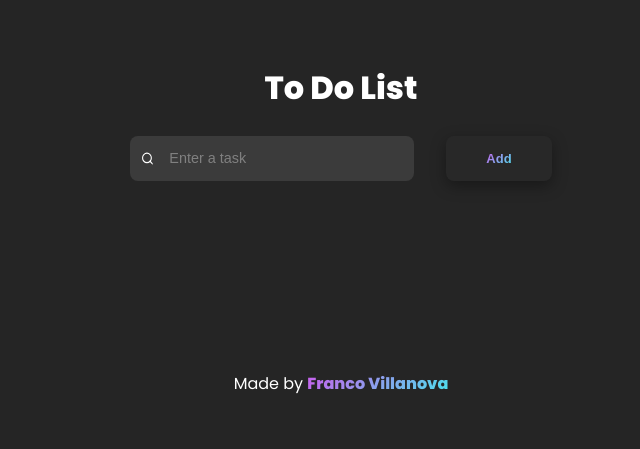
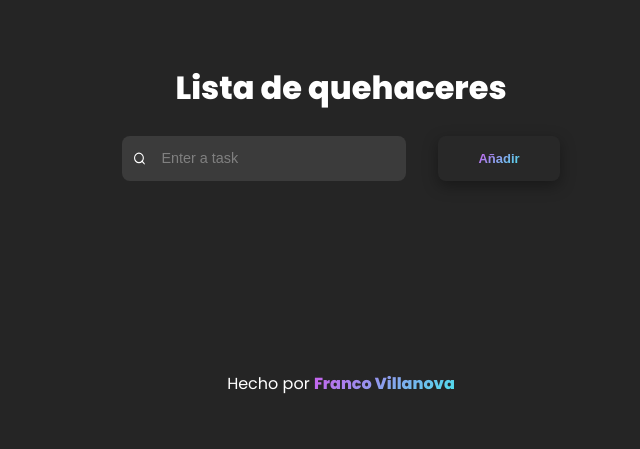
Before and after one commit to Flein890/To-do-list, a plain HTML site: page index.html in a window 1280 px wide. Shown: the whole page, without its empty margins (299-939 px from the left). Drawn offline with Linux system fonts and the light colour scheme.

Commit message:
switch language to spanish

```diff
--- a/index.html
+++ b/index.html
@@ -9,7 +9,7 @@
   </head>
   <body>
     <section class="todo-container">
-      <h1>To Do List</h1>
+      <h1>Lista de quehaceres</h1>
       <form class="add-form">
         <div class="input-container">
           <img src="./img/lupa.svg" alt="Lupa de busqueda" />
@@ -17,7 +17,7 @@
           <input type="text" class="input-text" placeholder="Enter a task" />
         </div>
         <button class="add-btn">
-          <span class="gradient-span">Add</span>
+          <span class="gradient-span">Añadir</span>
         </button>
       </form>
     </section>
@@ -27,9 +27,9 @@
     </ul>
 
     <!-- Este botón en un principio aparecerá oculto -->
-    <button class="deleteAll-btn">Delete tasks</button>
+    <button class="deleteAll-btn">Borrar todo</button>
     <footer class="my">
-      Made by <span class="gradient-span">Franco Villanova</span>
+      Hecho por <span class="gradient-span">Franco Villanova</span>
     </footer>
     <script src="main.js"></script>
   </body>
```
